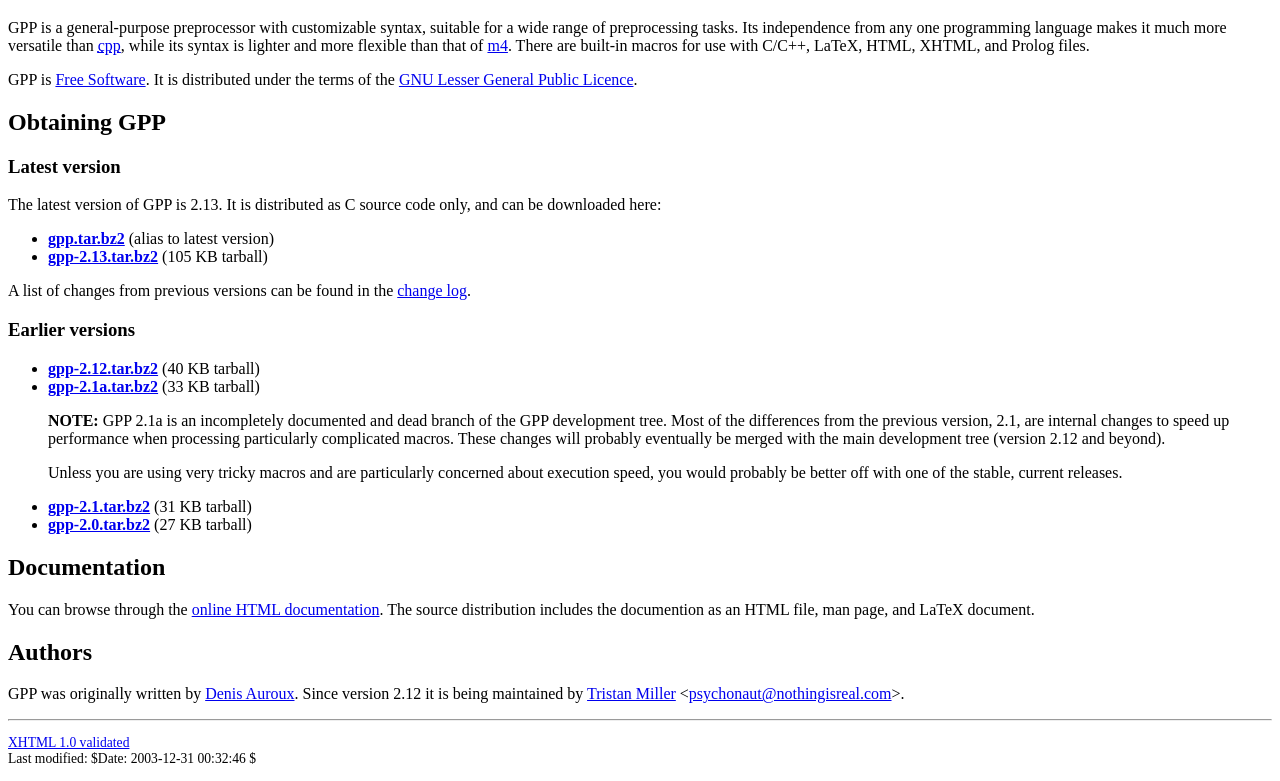
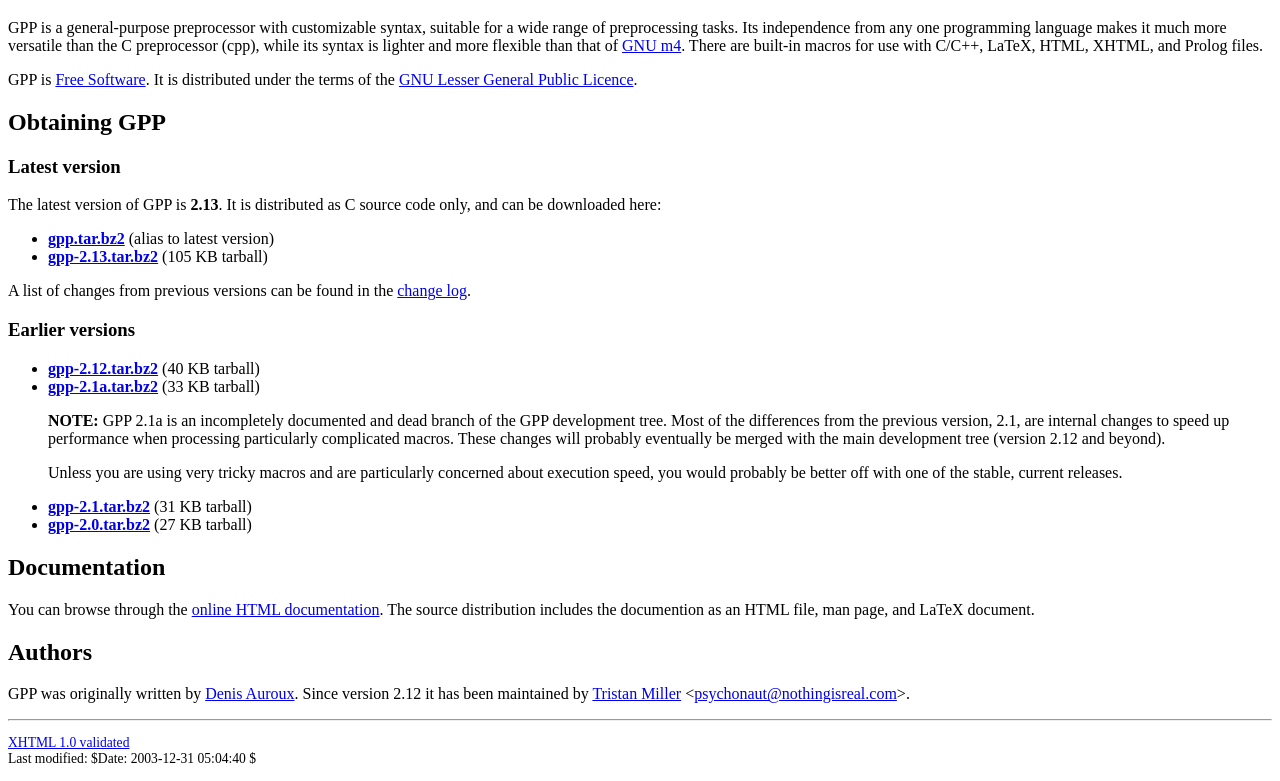
Before and after one commit to logological/gpp, a plain HTML site: page www/index.html in a window 1280 px wide. Shown: the part 61-842 px from the top of the page. Drawn offline with Linux system fonts and the light colour scheme.

Commit message:
*** empty log message ***

```diff
--- a/www/index.html
+++ b/www/index.html
@@ -17,12 +17,10 @@
     <p>GPP is a general-purpose preprocessor with customizable syntax,
     suitable for a wide range of preprocessing tasks.  Its
     independence from any one programming language makes it much more
-    versatile than <a
-    href="http://gcc.gnu.org/onlinedocs/gcc-3.2.3/cpp/"><acronym
-    title="C Preprocessor">cpp</acronym></a>, while its syntax is
+    versatile than the C preprocessor (cpp), while its syntax is
     lighter and more flexible than that of <a
-    href="http://www.gnu.org/software/m4/">m4</a>.  There are built-in
-    macros for use with C/C++, LaTeX, HTML, XHTML, and Prolog
+    href="http://www.gnu.org/software/m4/">GNU m4</a>.  There are
+    built-in macros for use with C/C++, LaTeX, HTML, XHTML, and Prolog
     files.</p>
 
 
@@ -36,8 +34,8 @@
 
     <h3>Latest version</h3>
 
-    <p>The latest version of GPP is 2.13.  It is distributed as C
-    source code only, and can be downloaded here:</p>
+    <p>The latest version of GPP is <strong>2.13</strong>.  It is
+    distributed as C source code only, and can be downloaded here:</p>
 
     <ul>
 
@@ -95,13 +93,13 @@
 
     <p>GPP was originally written by <a
     href="http://www-math.mit.edu/~auroux/">Denis Auroux</a>.  Since
-    version 2.12 it is being maintained by <a
+    version 2.12 it has been maintained by <a
     href="http://www.nothingisreal.com/">Tristan Miller</a> &lt;<a
     href="mailto:psychonaut@nothingisreal.com">psychonaut@nothingisreal.com</a>&gt;.</p>
 
     <hr /><p style="font-size: 85%"><a
     href="http://validator.w3.org/check/referer">XHTML 1.0
-    validated</a><br />Last modified: $Date: 2003-12-31 00:32:46 $</p>
+    validated</a><br />Last modified: $Date: 2003-12-31 05:04:40 $</p>
 
   </body>
 </html>
```
